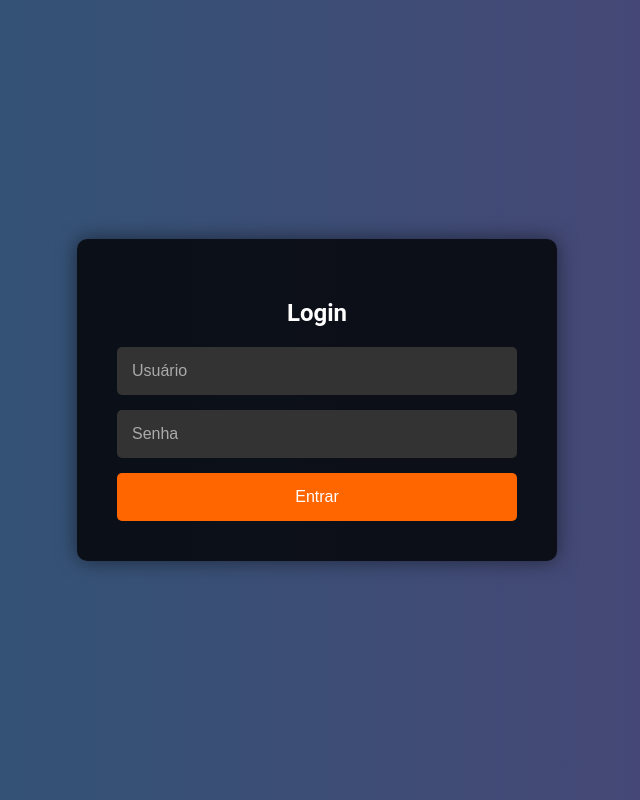
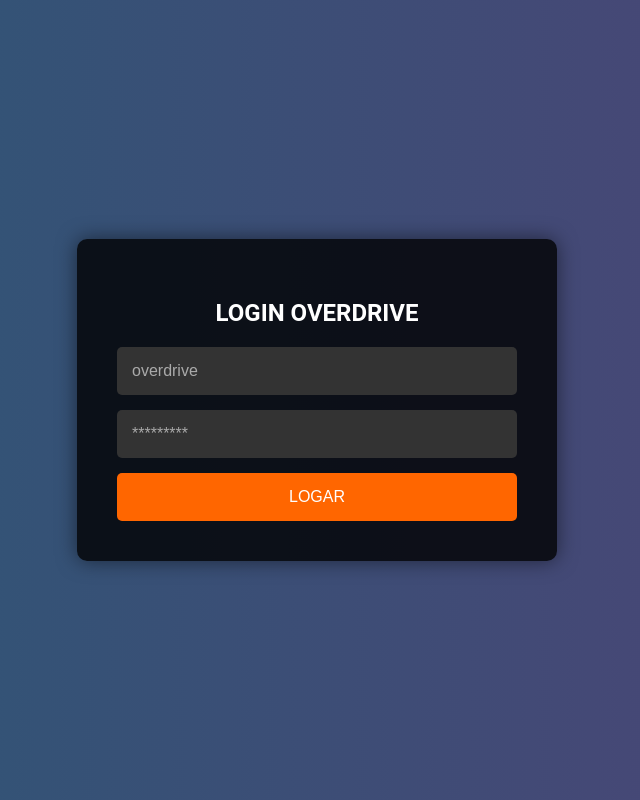
Before and after one commit to matheusleaao/overdrive-landing-page, a plain HTML site: page index.html in a window 1280 px wide. Shown: the whole page, without its empty margins (323-963 px from the left). Drawn offline with Linux system fonts and the light colour scheme.

Commit message:
modificações da página

```diff
--- a/index.html
+++ b/index.html
@@ -3,16 +3,16 @@
 <head>
     <meta charset="UTF-8">
     <meta name="viewport" content="width=device-width, initial-scale=1.0">
-    <title>Login</title>
+    <title>LOGIN OVERDRIVE</title>
     <link rel="stylesheet" href="styles.css">
 </head>
 <body>
     <div class="login-container" id="login-container">
         <form id="loginForm">
-            <h2>Login</h2>
-            <input type="text" id="username" placeholder="Usuário" required>
-            <input type="password" id="password" placeholder="Senha" required>
-            <button type="submit">Entrar</button>
+            <h2>LOGIN OVERDRIVE</h2>
+            <input type="text" id="username" placeholder="overdrive">
+            <input type="password" id="password" placeholder="*********" required>
+            <button type="submit">LOGAR</button>
         </form>
     </div>
     <script src="script.js"></script>
--- a/script.js
+++ b/script.js
@@ -1,10 +1,10 @@
 document.getElementById('loginForm').addEventListener('submit', function(event) {
     event.preventDefault();
-    const username = document.getElementById('username').value;
+    //const username = document.getElementById('username').value;
     const password = document.getElementById('password').value;
     const loginContainer = document.getElementById('login-container');
 
-    if (username === 'overdrive' && password === 'overdrive') { // Substitua pelos valores desejados
+    if (password === 'overdrive') { // Substitua pelos valores desejados
         window.location.href = './pagina-secreta/index.html'; // Substitua pela URL desejada
     } else {
         loginContainer.classList.remove('shake'); // Remova a classe antes de adicioná-la novamente
```
